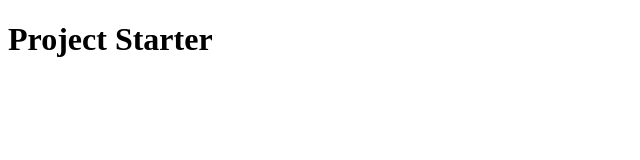
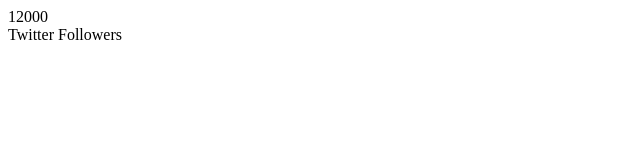
Before and after one commit to mmg489/incrementingCounter, a plain HTML site: page index.html in a window 1280 px wide. Shown: the whole page, without its empty margins (0-640 px from the left). Drawn offline with Linux system fonts and the light colour scheme.

Commit message:
adding twitter followers div

```diff
--- a/index.html
+++ b/index.html
@@ -7,7 +7,11 @@
        <Title>Increment Counter</Title>
    </head>
    <body>
-       <h1>Project Starter</h1>
+       <div class="counter-container">
+        <i class="fab fa-twitter fa-3x"></i>
+        <div class="counter" data-target="1200000">12000</div>
+        <span>Twitter Followers</span>
+       </div>
        <script src="script.js"></script>
    </body>
 </html>
```
